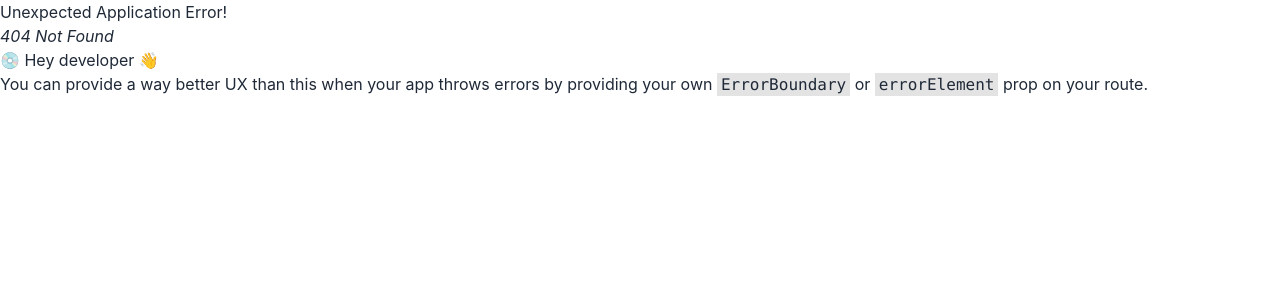
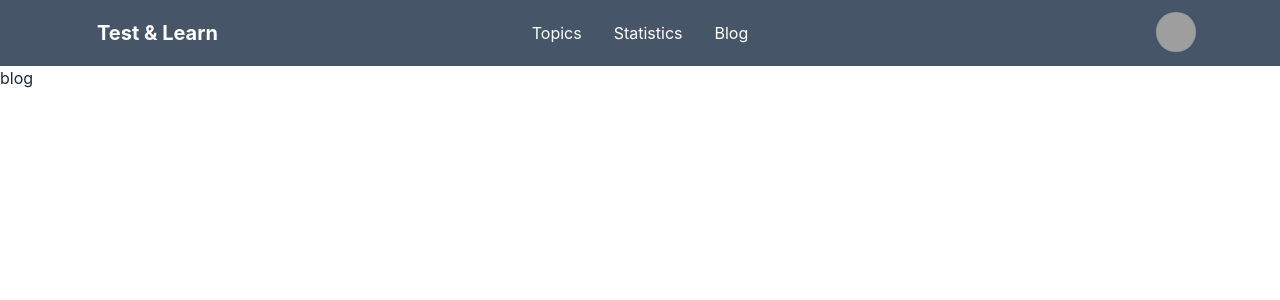
Before and after one commit to Faridhosen4563/Test-Learn, a React (Create React App) app: page /blog in a window 1280 px wide. Before the commit this address had no page. Shown: the top 300 px of the page. Built offline with nearby package versions, Linux system fonts and the light colour scheme; grey boxes are pictures that could not be loaded.

Commit message:
blog route set up

```diff
--- a/src/App.js
+++ b/src/App.js
@@ -1,6 +1,7 @@
 
 import { createBrowserRouter, RouterProvider } from 'react-router-dom';
 import './App.css';
+import Blog from './components/Blog/Blog';
 import Home from './components/Home/Home';
 import Quizs from './components/Quizs/Quizs';
 import Statistics from './components/Statistics/Statistics';
@@ -28,6 +29,10 @@ function App() {
           path: 'statistics',
           loader: () => fetch('https://openapi.programming-hero.com/api/quiz'),
           element: <Statistics></Statistics>
+        },
+        {
+          path: 'blog',
+          element: <Blog></Blog>
         }
       ]
     }
--- /dev/null
+++ b/src/components/Blog/Blog.js
@@ -0,0 +1,11 @@
+import React from 'react';
+
+const Blog = () => {
+    return (
+        <div>
+            <h2>blog</h2>
+        </div>
+    );
+};
+
+export default Blog;
--- a/src/components/Navbar/Navbar.js
+++ b/src/components/Navbar/Navbar.js
@@ -12,7 +12,7 @@ const Navbar = () => {
                     <ul tabIndex={0} className="menu menu-compact dropdown-content mt-3 p-2 shadow bg-base-100 rounded-box w-52">
                         <li><Link to='/topics'>Topics</Link></li>
                         <li><Link to='/statistics'>Statistics</Link></li>
-                        <li><Link to='blog'>Blog</Link></li>
+                        <li><Link to='/blog'>Blog</Link></li>
                     </ul>
                 </div>
                 <Link to='/' className="btn btn-ghost normal-case text-xl text-white font-bold">Test & Learn</Link>
@@ -21,7 +21,7 @@ const Navbar = () => {
                 <ul className="menu menu-horizontal p-0 text-white">
                     <li><Link to='/topics'>Topics</Link></li>
                     <li><Link to='/statistics'>Statistics</Link></li>
-                    <li><Link to='blog'>Blog</Link></li>
+                    <li><Link to='/blog'>Blog</Link></li>
                 </ul>
             </div>
             <div className="navbar-end">
```
Also changed, not shown: src/components/Blog/Blog.css (added).
